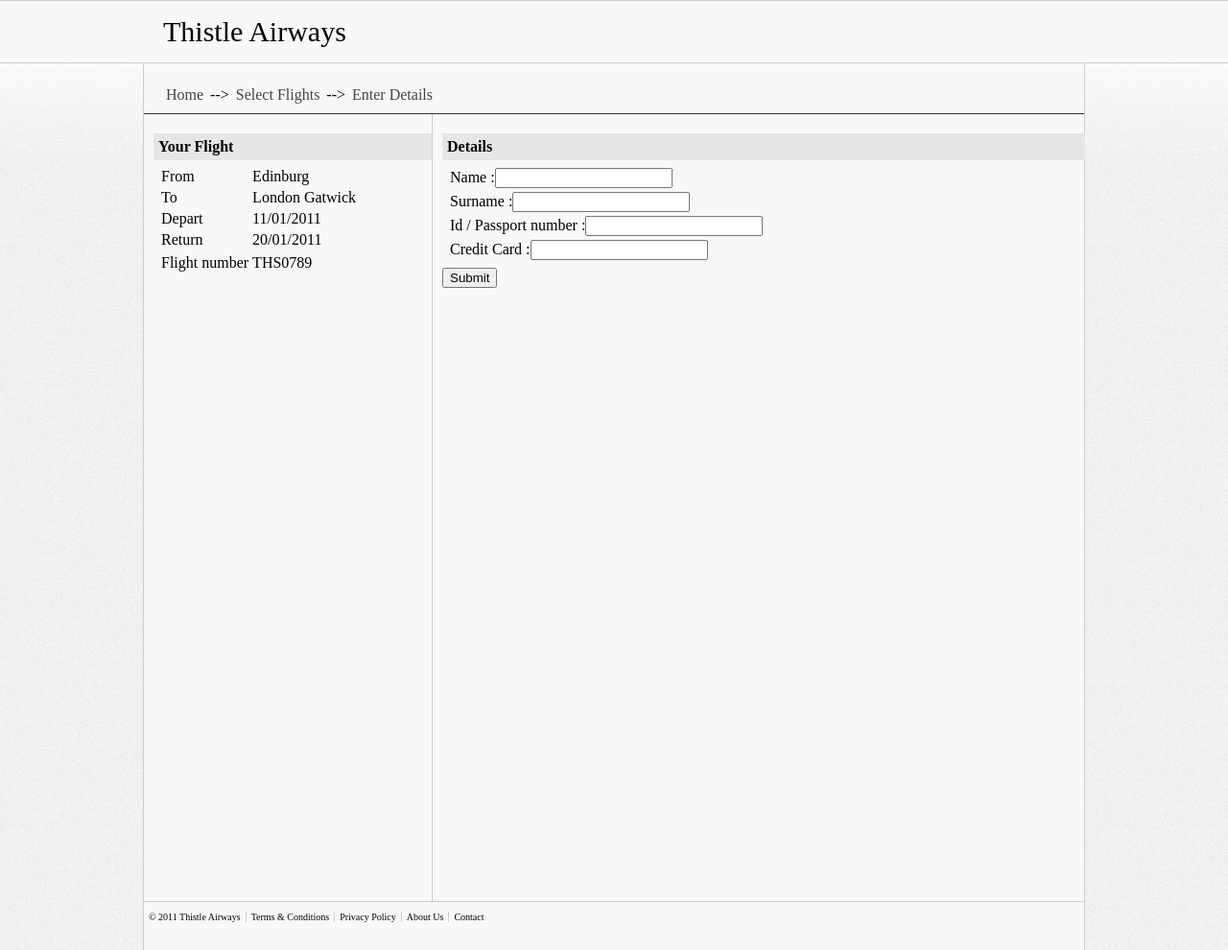
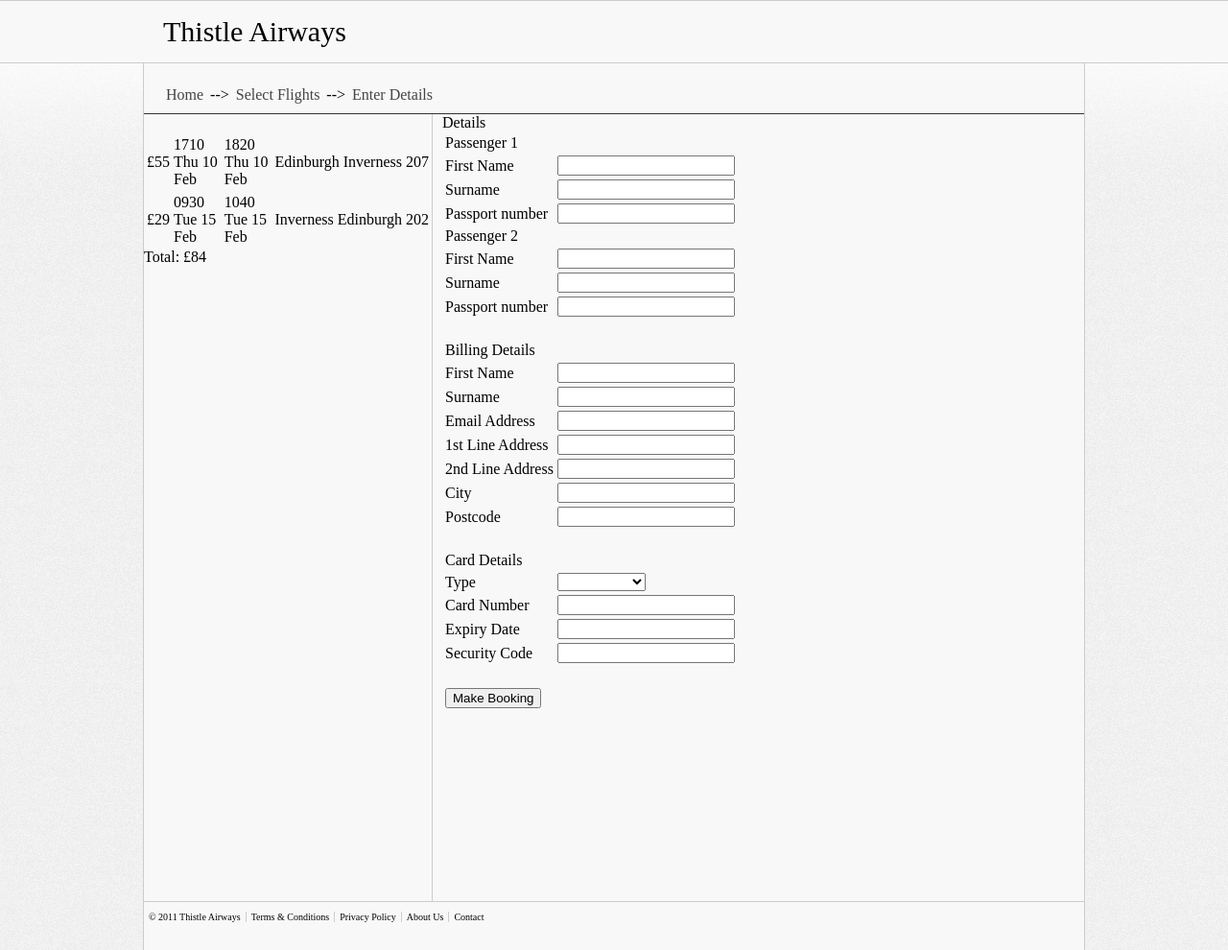
Before and after one commit to thistle-airways/prototype, a PHP site: page /index.php?page=details in a window 1280 px wide. Shown: the whole page at 96% size. Run offline with PHP 8.4, Linux system fonts and the light colour scheme.

Commit message:
Sketched out details.php and confirmation.php

```diff
--- a/front_end/assets/js/interface.js
+++ b/front_end/assets/js/interface.js
@@ -29,7 +29,24 @@ function highlightSelect(inbOutb, id) {
 			rows[i].className = inOut;
 		}
 		thisFlight.className = inOut + " pickedFlt";
+		updateLeft(thisFlight, inOut);
 	} else {
 		thisFlight.className = inOut;
 	}
 }
+
+function updateLeft(thsFlight, innOut) {
+	document.getElementById("display-selected").style.visibility = "visible";
+	var thisdiv = document.getElementById("display-selected-" + innOut);
+	thisdiv.style.visibility = "visible";
+	thisdiv.innerHTML = '<table cols="5">'+ thsFlight.innerHTML + '</table>';
+	showSubmit();
+}
+
+function showSubmit() {
+	var outb = document.getElementById("display-selected-out").style.visibility;
+	var inb = document.getElementById("display-selected-in").style.visibility;
+	if (outb == "visible" && inb == "visible") {
+		document.getElementById("continue").style.visibility = "visible";
+	}
+}
--- a/front_end/config/functions.inc.php
+++ b/front_end/config/functions.inc.php
@@ -1,6 +1,6 @@
 <?php
 
-function dropdown($entries, $default) {
+function dropdown($entries, $default = '') {
 	echo "<select>";
 	for ($i = 0; $i < count($entries); $i++) {
 		if ($entries[$i] == $default) { ?><option selected><?php } else { ?><option><?php }
--- a/front_end/pages/details.php
+++ b/front_end/pages/details.php
@@ -1,23 +1,50 @@
 <div class="left-column">
-	<div id="flight-search">
-		<p class="search-heading">Your Flight</p>
-		<table id="search-table">
-			<tr class="from"><td>From</td><td>Edinburg</td></tr>
-			<tr class="to"><td>To</td><td>London Gatwick</td></tr>
-			<tr class="depart"><td>Depart</td><td>11/01/2011</td></tr>
-			<tr class="return"><td>Return</td><td>20/01/2011</td></tr>
-			<tr class="space"></tr>
-			<tr class="numberFlight"><td>Flight number</td><td>THS0789</td></tr>
-		</table>
-	</div>
+ <div id="display-selected">
+		<div id="display-selected-out">
+        <table><tr class="out"><td>£55<br /><!--<input type="radio" name="select" value="203@100211" />--><td>1710 &nbsp; &nbsp; Thu 10 Feb</td><td>1820 &nbsp; &nbsp; Thu 10 Feb</td><td>Edinburgh</td><td>Inverness</td><td class="fltNo">207</td></tr></table>
+        </div>
+
+        <div id="display-selected-in">
+        <table><tr class="in"><td>£29<br /><!--<input type="radio" name="select" value="203@100211" />--><td>0930 &nbsp; &nbsp; Tue 15 Feb</td><td>1040 &nbsp; &nbsp; Tue 15 Feb</td><td>Inverness</td><td>Edinburgh</td><td class="fltNo">202</td></tr></table>
+        </div>
+
+        Total: £84
+    </div>
 </div>
-<div class="content-body">
-<p class="search-heading">Details</p>
-		<table id="search-table">
-			<tr class="name"><td>Name :<input type="text" name="name" /></td></tr>
-			<tr class="surname"><td>Surname :<input type="text" name="surname" /></td></tr>
-			<tr class="idNumber"><td>Id / Passport number :<input type="text" name="idNumber" /></td></tr>
-			<tr class="creditCard"><td>Credit Card :<input type="text" name="creditCard" /></td></tr>
-		</table>
-		<input type="submit" name="submit" value="Submit" />
+
+<div id="content-body">
+	<p>Details</p>
+    	<form action="confirmation.html" method="post">
+		<table id="details">
+			<tr><td>Passenger 1</td></tr>
+            <tr class="firstN-1"><td>First Name</td><td><input type="text" name="firstN-1" /></td></tr>
+			<tr class="lastN-1"><td>Surname</td><td><input type="text" name="lastN-1" /></td></tr>
+			<tr class="pNo-1"><td>Passport number</td><td><input type="text" name="pNo-1" /></td></tr>
+            <tr><td>Passenger 2</td></tr>
+            <tr class="firstN-2"><td>First Name</td><td><input type="text" name="firstN-2" /></td></tr>
+			<tr class="lastN-2"><td>Surname</td><td><input type="text" name="lastN-2" /></td></tr>
+			<tr class="pNo-2"><td>Passport number</td><td><input type="text" name="pNo-2" /></td></tr>
+
+        	<tr><td>&nbsp;</td></tr>
+
+			<tr><td>Billing Details</td></tr>
+            <tr class="firstN-b"><td>First Name</td><td><input type="text" name="firstN-b" /></td></tr>
+			<tr class="lastN-b"><td>Surname</td><td><input type="text" name="lastN-b" /></td></tr>
+            <tr class="email"><td>Email Address</td><td><input type="text" name="email" /></td></tr>
+        	<tr class="address-1"><td>1st Line Address</td><td><input type="text" name="address-1" /></td></tr>
+        	<tr class="address-2"><td>2nd Line Address</td><td><input type="text" name="address-2" /></td></tr>
+            <tr class="city"><td>City</td><td><input type="text" name="city" /></td></tr>
+            <tr class="pcode"><td>Postcode</td><td><input type="text" name="pcode" /></td></tr>
+
+            <tr><td>&nbsp;</td></tr>
+
+			<tr><td>Card Details</td></tr>
+            <tr class="firstN-b"><td>Type</td><td><?php dropdown(array('', 'Visa', 'Mastercard', 'AMEX', 'Switch/Solo')); ?></td></tr>
+			<tr class="cc-no"><td>Card Number</td><td><input type="text" name="cc-no" /></td></tr>
+        	<tr class="exp"><td>Expiry Date</td><td><input type="text" name="exp" /></td></tr>
+        	<tr class="sec-code"><td>Security Code</td><td><input type="text" name="sec-code" /></td></tr>
+			<tr><td>&nbsp;</td></tr>
+			<tr><td><input type="submit" name="submit" value="Make Booking" /></td></tr>
+            </table>
+		</form>
 </div>
--- a/front_end/pages/header.php
+++ b/front_end/pages/header.php
@@ -1,7 +1,7 @@
 <div id="menu-left">
 <?php
 function build_breadcrumbs($page) {
-	$breadcrumbs = array(array('index', 'Home'), array('flights', 'Select Flights'), array('details', 'Enter Details'), array('confirm', 'Confirm Booking'));
+	$breadcrumbs = array(array('index', 'Home'), array('flights', 'Select Flights'), array('details', 'Enter Details'), array('confirmation', 'Confirm Booking'));
 	$header = '';
 	$pageMatched = FALSE;
 	for ($i = 0; $i < count($breadcrumbs); $i++) {
```
Also changed, not shown: front_end/pages/confirmation.php (+26 -12 lines), front_end/pages/flights.php (+14 -7 lines).
